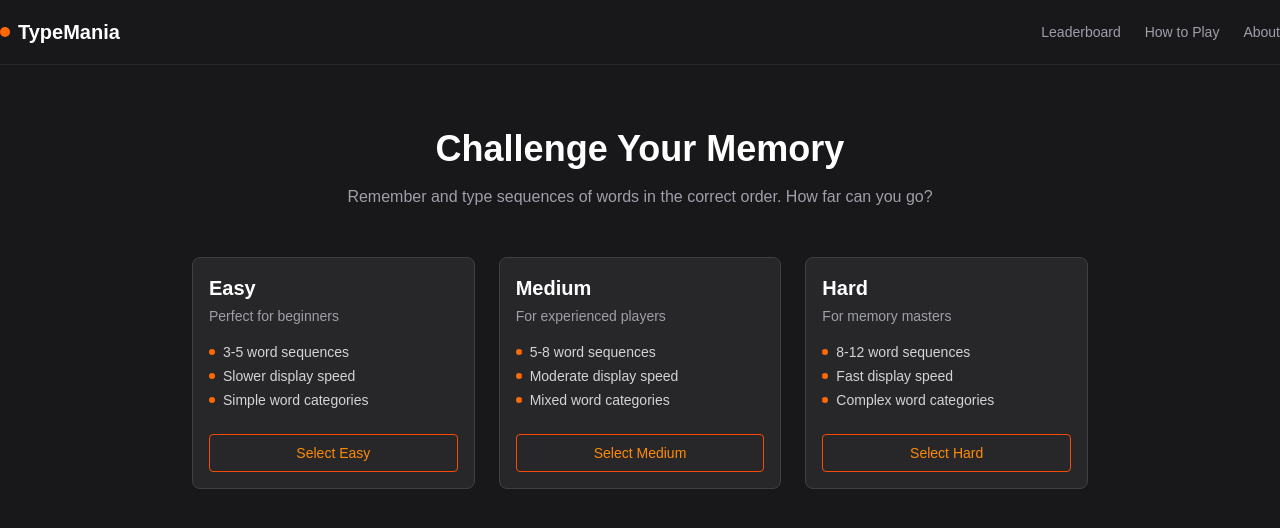
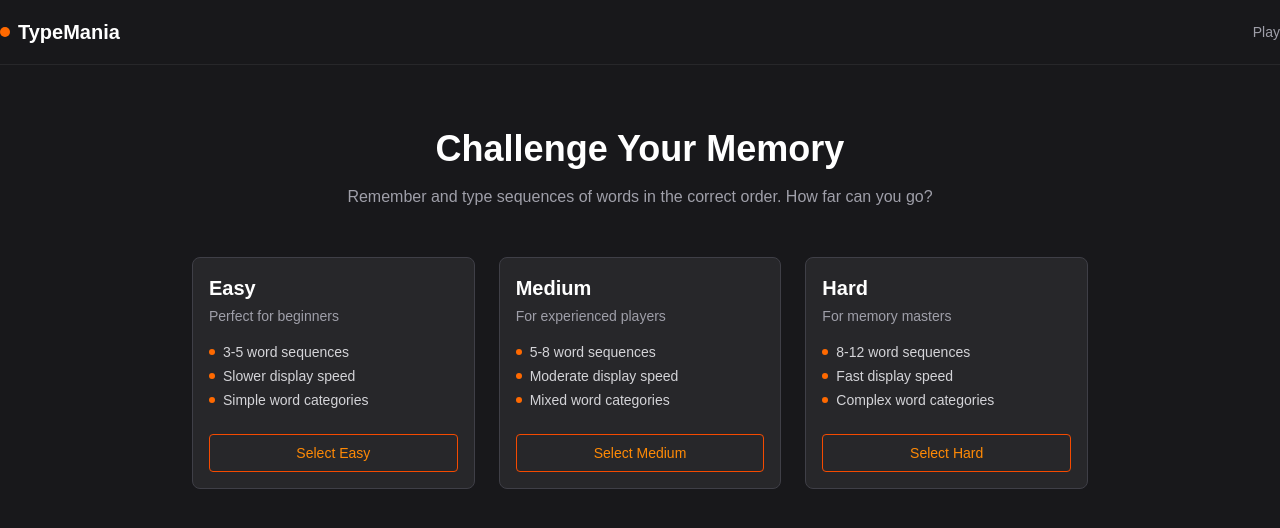
Before and after one commit to reubenjds/typemania, a Next.js app: page / in a window 1280 px wide. Shown: the top 528 px of the page. Built offline with nearby package versions, Linux system fonts and the light colour scheme.

Commit message:
feat: home page

```diff
--- a/src/app/page.tsx
+++ b/src/app/page.tsx
@@ -13,19 +13,9 @@ export default function Home() {
 					</div>
 					<nav className='flex items-center gap-6'>
 						<Link
-							href='#'
-							className='text-sm text-zinc-400 hover:text-white transition-colors'>
-							Leaderboard
-						</Link>
-						<Link
-							href='#'
-							className='text-sm text-zinc-400 hover:text-white transition-colors'>
-							How to Play
-						</Link>
-						<Link
-							href='#'
-							className='text-sm text-zinc-400 hover:text-white transition-colors'>
-							About
+							href='/'
+							className='text-sm text-zinc-400 hover:text-white transition'>
+							Play
 						</Link>
 					</nav>
 				</div>
```
